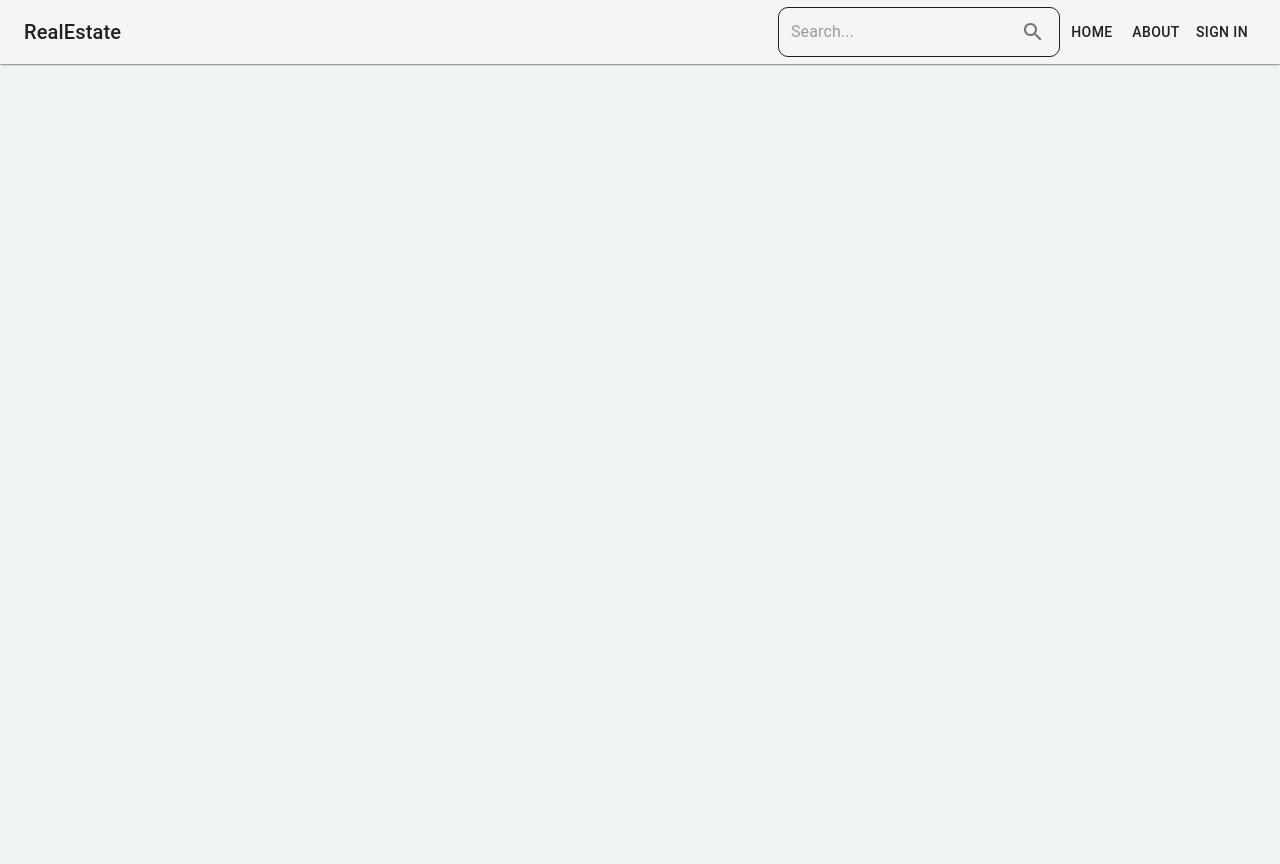
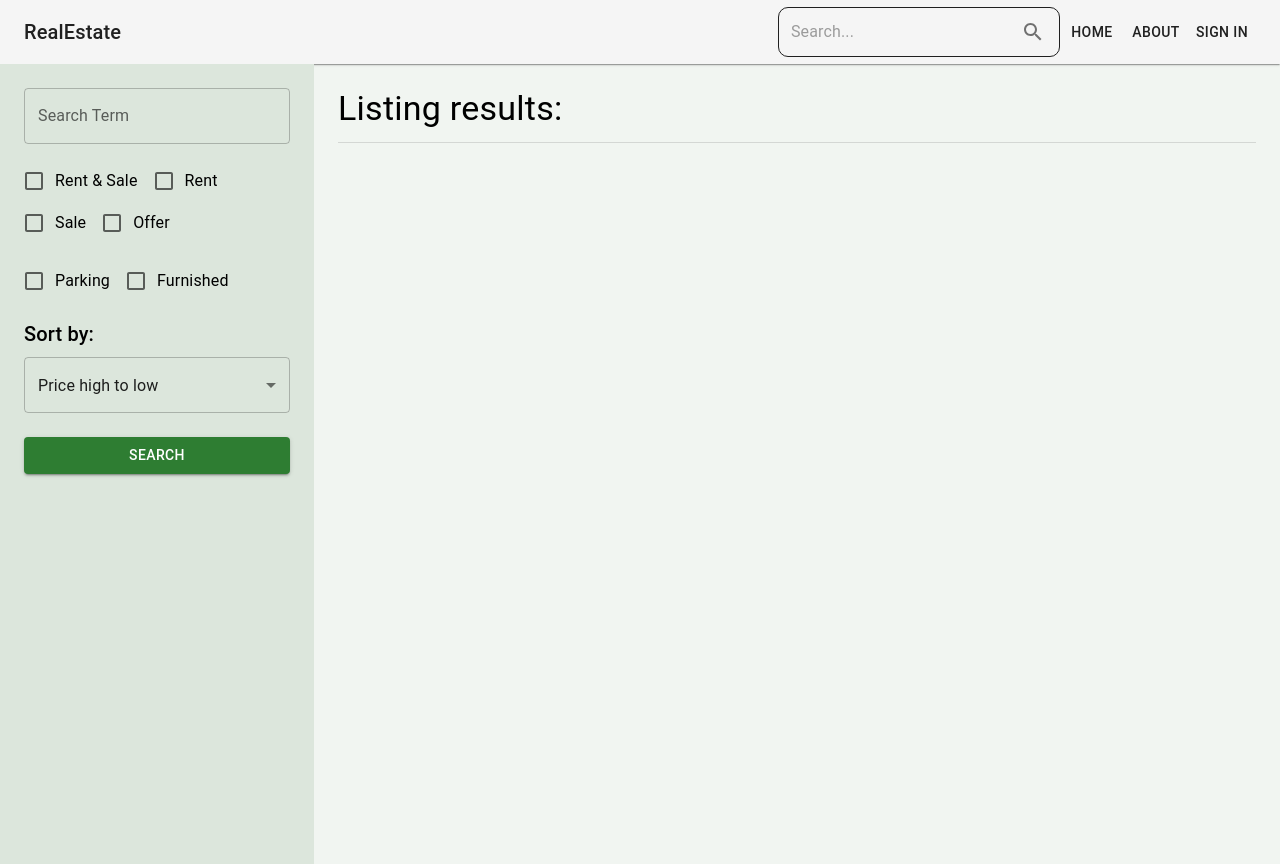
Before and after one commit to PasanMadhuranga/Real-Estate-Marketplace, a React (Vite) app in the folder client/: page /search in a window 1280 px wide. Before the commit the page ends 800 px from the top, so only its background shows below. Built offline with nearby package versions, Linux system fonts and the light colour scheme; no server answers.

Commit message:
create search page UI

```diff
--- a/client/src/App.jsx
+++ b/client/src/App.jsx
@@ -9,6 +9,7 @@ import PrivateRoute from './components/PrivateRoute'
 import CreateListing from './pages/CreateListing'
 import EditListing from './pages/EditListing'
 import Listing from './pages/Listing'
+import Search from './pages/Search'
 
 export default function App() {
   return (
@@ -20,6 +21,7 @@ export default function App() {
         <Route path="/sign-up" element={<SignUp />} />
         <Route path="/about" element={<About />} />
         <Route path="/listing/:listingId" element={<Listing />} />
+        <Route path="/search" element={<Search />} />
         <Route element={<PrivateRoute />}>
           <Route path="/profile" element={<Profile />} />
           <Route path="/create-listing" element={<CreateListing/>}/>
--- /dev/null
+++ b/client/src/pages/Search.jsx
@@ -0,0 +1,77 @@
+import {
+  Container,
+  Grid,
+  TextField,
+  FormControlLabel,
+  Checkbox,
+  MenuItem,
+  Select,
+  Button,
+  Typography,
+  Box,
+  Divider,
+} from "@mui/material";
+import theme from "../themes/theme";
+import { ThemeProvider } from "@mui/material";
+
+export default function Search() {
+  return (
+    <ThemeProvider theme={theme}>
+      <Container sx={{ mt: 3 }} maxWidth={false}>
+        <Grid container spacing={3}>
+          <Grid
+            item
+            xs={12}
+            md={3}
+            sx={{
+              bgcolor: "nature.dark",
+              pr: 3,
+              height: { xs: "auto", md: "100vh" },
+            }}
+          >
+            <TextField fullWidth label="Search Term" variant="outlined" />
+            <Box sx={{ mt: 2 }}>
+              <FormControlLabel control={<Checkbox color="success" />} label="Rent & Sale" />
+              <FormControlLabel control={<Checkbox color="success" />} label="Rent" />
+              <FormControlLabel control={<Checkbox color="success" />} label="Sale" />
+              <FormControlLabel control={<Checkbox color="success" />} label="Offer" />
+            </Box>
+            <Box sx={{ mt: 2 }}>
+              <FormControlLabel control={<Checkbox color="success" />} label="Parking" />
+              <FormControlLabel control={<Checkbox color="success" />} label="Furnished" />
+            </Box>
+            <Box sx={{ mt: 2 }}>
+                <Typography variant="h6" gutterBottom>
+                    Sort by:
+                </Typography>
+              <Select
+                fullWidth
+                defaultValue="Price high to low"
+                variant="outlined"
+              >
+                <MenuItem value="Price high to low">Price high to low</MenuItem>
+                <MenuItem value="Price low to high">Price low to high</MenuItem>
+                <MenuItem value="Newest">Newest</MenuItem>
+                <MenuItem value="Oldest">Oldest</MenuItem>
+              </Select>
+            </Box>
+            <Button
+              variant="contained"
+              color="success"
+              sx={{my: 3}}
+              fullWidth
+            >
+              Search
+            </Button>
+          </Grid>
+          <Grid item xs={12} md={9}>
+            <Typography variant="h4" gutterBottom>
+              Listing results:
+            </Typography>
+            <Divider sx={{ mb: 2 }} />
+          </Grid>
+        </Grid>
+      </Container>
+    </ThemeProvider>
+  );
+}
```
